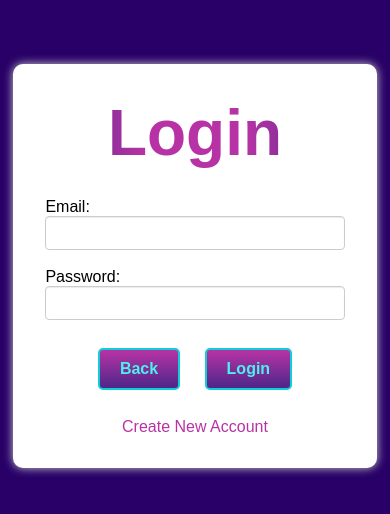
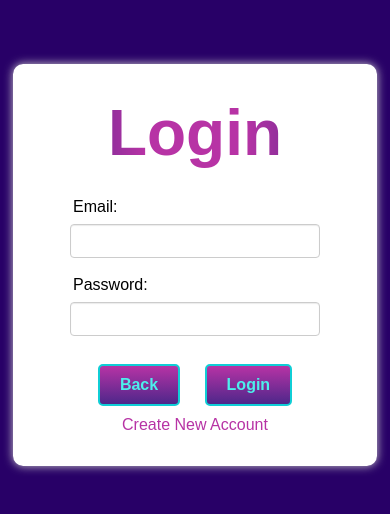
Before and after one commit to skochxg447/customerserviceapp, a PHP site: page /login.php in a window 390 px wide. Shown: the top 514 px of the page. Run offline with PHP 8.4, Linux system fonts and the light colour scheme.

Commit message:
adding js to make search table organizable and also begginging mobile friendly

```diff
--- a/addclient.php
+++ b/addclient.php
@@ -65,6 +65,8 @@ if ($_SERVER['REQUEST_METHOD'] === 'POST') {
 <!DOCTYPE html>
 <html>
 <head>
+    <meta charset="utf-8">
+    <meta name="viewport" content="width=device-width, initial-scale=1">
     <title>CSA Add Client</title>
     <?php require_once "bootstrap.php"; ?>
     <link rel="stylesheet" type="text/css" href="style.css">
--- a/edit.php
+++ b/edit.php
@@ -67,6 +67,8 @@ $client = $result->fetchArray();
 <html>
 <head>
     <?php require_once "bootstrap.php"; ?>
+    <meta charset="utf-8">
+    <meta name="viewport" content="width=device-width, initial-scale=1">
     <link rel="stylesheet" type="text/css" href="style.css">
     <title>Edit Client</title>
 </head>
--- a/index.php
+++ b/index.php
@@ -18,8 +18,10 @@ if ( isset($_POST['logout']) ) {
 <!DOCTYPE html>
 <html>
 <head>
-<title>Customer Service App</title>
-<link rel="stylesheet" type="text/css" href="style.css">
+    <meta charset="utf-8">
+    <meta name="viewport" content="width=device-width, initial-scale=1">
+    <title>Customer Service App</title>
+    <link rel="stylesheet" type="text/css" href="style.css">
 </head>
 <body>
 <div class="container jumbotron">
--- a/login.php
+++ b/login.php
@@ -46,21 +46,31 @@ if ($_SERVER["REQUEST_METHOD"] == "POST") {
 <!DOCTYPE html>
 <html>
 <head>
+    <meta charset="utf-8">
+    <meta name="viewport" content="width=device-width, initial-scale=1">
     <link rel="stylesheet" type="text/css" href="style.css">
     <title>CSA Login Page</title>
 </head>
   <body>
     <div class="container">
     <h1>Login</h1><br>
+    <div class="login">
     <form method="post" action="login.php">
-      <p><label for="email">Email:</label>
-        <input type="email" id="email" name="email" class="form-control" required><br><br>
+      <div class="form-group">
+        <label for="email">Email:</label>
+        <input type="email" id="email" name="email" class="form-control input-small" required>
+      </div>
+      <br>
+      <div class="form-group">
         <label for="password">Password:</label>
-        <input type="password" id="password" name="password" class="form-control" required><br><br>
-      </p>
-      <a href="index.php" class="btn btn-primary">Back</a>
-      <input type="submit" value="Login" class="btn btn-primary">
-    </form><br>
+        <input type="password" id="password" name="password" class="form-control input-small" required>
+      </div>
+      <div>
+        <br>
+        <a href="index.php" class="btn btn-primary">Back</a>
+        <input type="submit" value="Login" class="btn btn-primary">
+      </div>
+    </form>
     <a id="account" href="account.php">Create New Account</a>
     </div>
   </body>
--- a/style.css
+++ b/style.css
@@ -1,9 +1,14 @@
+
 body {
   font-family: sans-serif;
   background-color: #280067;
   color: #000;
 }
 
+input.input-small {
+    width: 250px;
+    align-items: center;
+}
 .container {
     max-width: 80%;
     margin: 0 auto;
@@ -19,7 +24,26 @@ body {
     text-align: left;
     margin: 0 auto;
 }
+.login {
+    display: flex;
+    flex-direction: column;
+    justify-content: center;
+    align-items: center;
+}
 
+.form-group {
+  display: flex;
+  flex-direction: column;
+  align-items: center;
+}
+
+.form-group label {
+  margin-bottom: 0.5em;
+  text-align: left;
+  display: inline-block;
+  width: 100px;
+  margin-right: 9em;
+}
 
 .result-table {
   margin: 0 auto;
@@ -36,6 +60,20 @@ body {
 .result-table tbody td {
   padding-left: 1em;
 }
+
+.result-table th {
+  cursor: pointer;
+  background-color: #f2f2f2;
+  border-radius: 10px;
+  font-weight: bold;
+  padding: 10px;
+  text-align: left;
+}
+
+.result-table th:hover {
+  background-color: #e0e0e0;
+}
+
 
 
 h1 {
```
Also changed, not shown: search.php (+39 -13 lines), server.js (added, +58 -0 lines), clientlist.db. Lines whose indentation alone changed are shown as unchanged.
